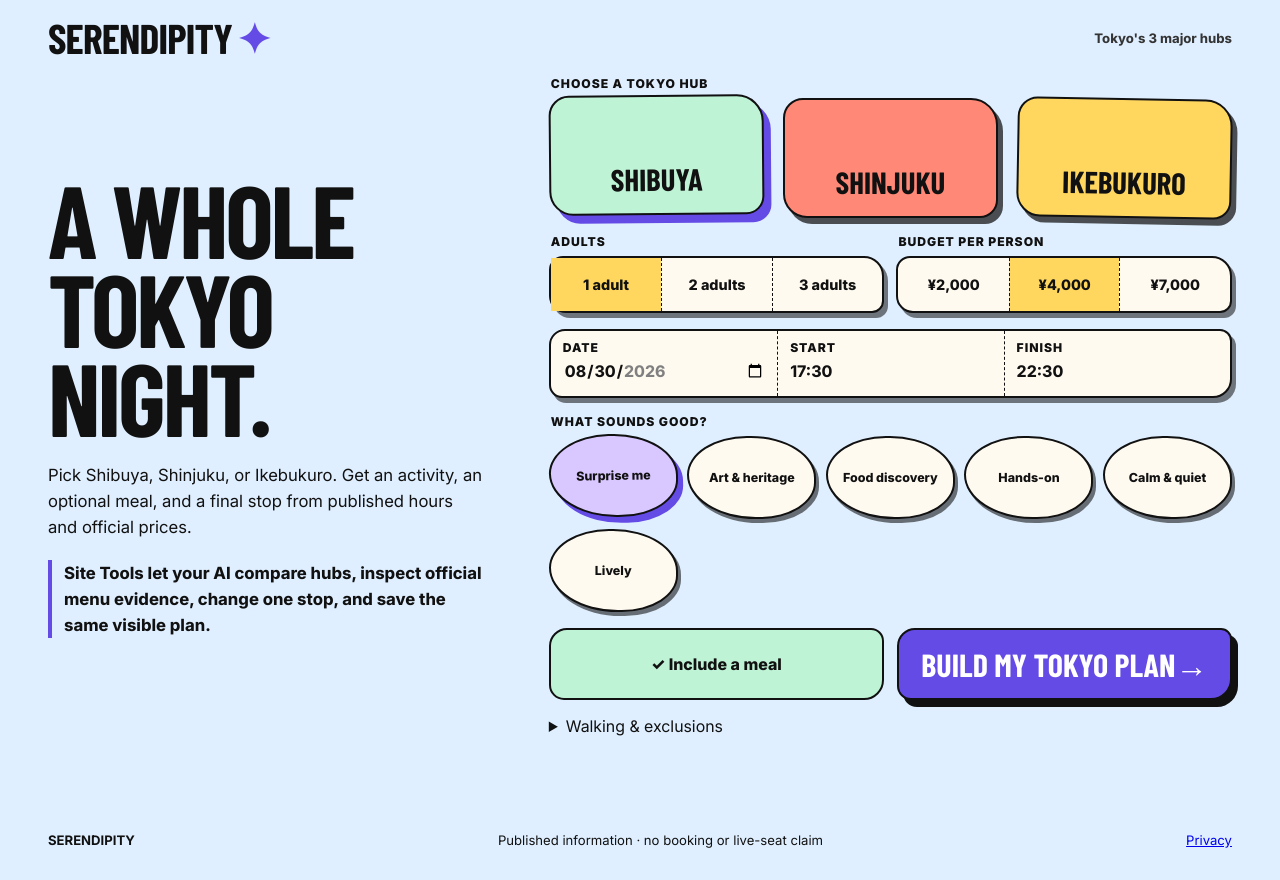
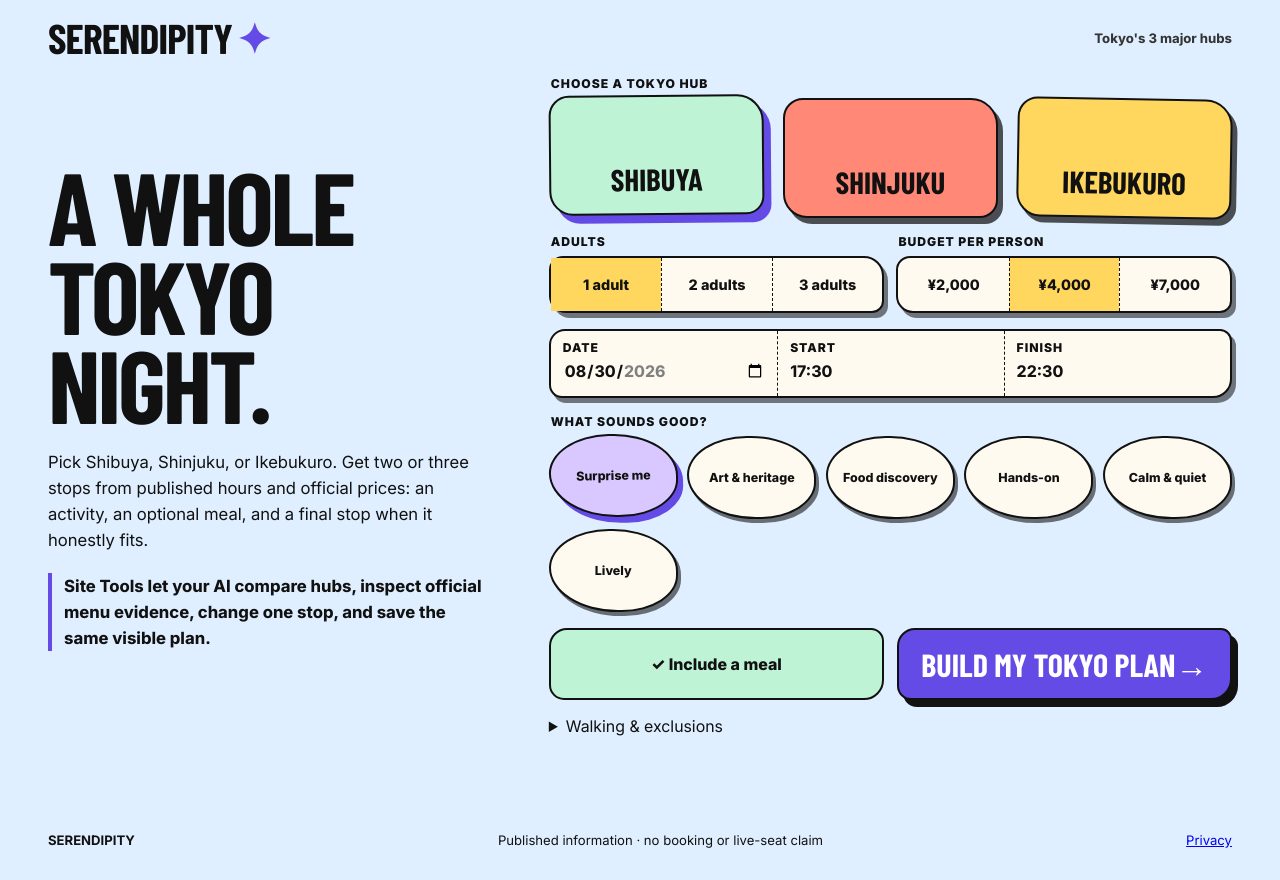
Before and after one commit to Kachii1020/serendipity-network, a Next.js app in the folder apps/hub/: page /v3 in a window 1280 px wide. Built offline with nearby package versions, Linux system fonts and the light colour scheme.

Commit message:
Clarify v3 two-stop fallback promise

```diff
--- a/apps/hub/components/planner-v3/planner-landing.tsx
+++ b/apps/hub/components/planner-v3/planner-landing.tsx
@@ -29,8 +29,9 @@ export function PlannerLandingV3({
         <div className="v3-landing__intro">
           <h1>A whole Tokyo night.</h1>
           <p>
-            Pick Shibuya, Shinjuku, or Ikebukuro. Get an activity, an optional
-            meal, and a final stop from published hours and official prices.
+            Pick Shibuya, Shinjuku, or Ikebukuro. Get two or three stops from
+            published hours and official prices: an activity, an optional meal,
+            and a final stop when it honestly fits.
           </p>
           <p className="v3-agent-note">
             Site Tools let your AI compare hubs, inspect official menu evidence,
```
